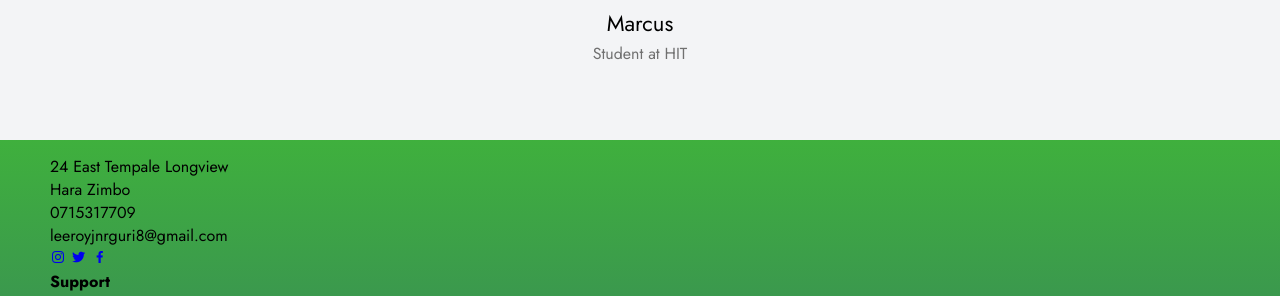
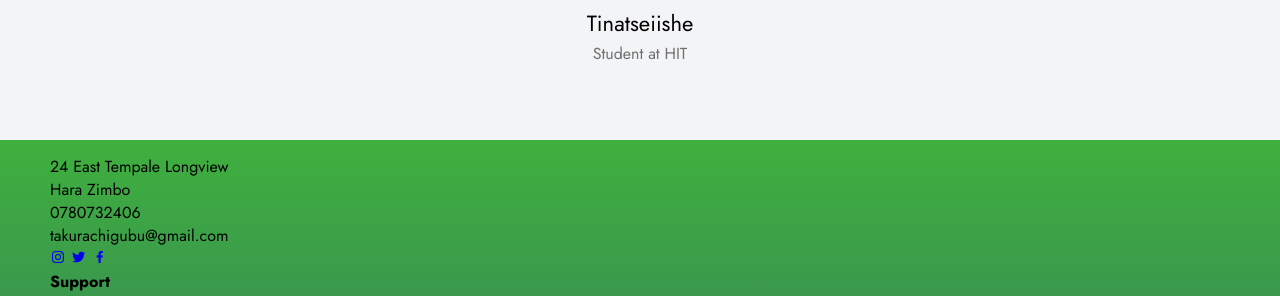
Before and after one commit to TakuraChigubu/COBS-Website, a plain HTML site: page index.html in a window 1280 px wide. Shown: the part 2210-2506 px from the top of the page. Drawn offline with nearby package versions, Linux system fonts and the light colour scheme.

Commit message:
Update index.html

```diff
--- a/index.html
+++ b/index.html
@@ -125,7 +125,7 @@ href="https://unpkg.com/boxicons@latest/css/boxicons.min.css">
                   fitting perfectly and matching the descriptions. Customer service was excellent, promptly addressing any queries I had.<br>
                  Overall, I highly recommend COBS THREADS website for their trendy and high-quality clothing, and I will definitely be a returning customer.
                  <p>
-                    <h2>Marcus</h2>
+                    <h2>Tinatseiishe</h2>
                     <p>Student at HIT</p>
             </div>
     </section>
@@ -135,8 +135,8 @@ href="https://unpkg.com/boxicons@latest/css/boxicons.min.css">
         <div class="contact-info"></div>
         <div class="first-info">
             <p>24 East Tempale Longview <br> Hara Zimbo</p>
-            <p>0715317709</p>
-            <p>leeroyjnrguri8@gmail.com</p>
+            <p>0780732406</p>
+            <p>takurachigubu@gmail.com</p>
             <div class="social-icon">
                 <a href="#"><i class='bx bxl-instagram'></i></a>
                 <a href="#"><i class='bx bxl-twitter'></i></a>
```
